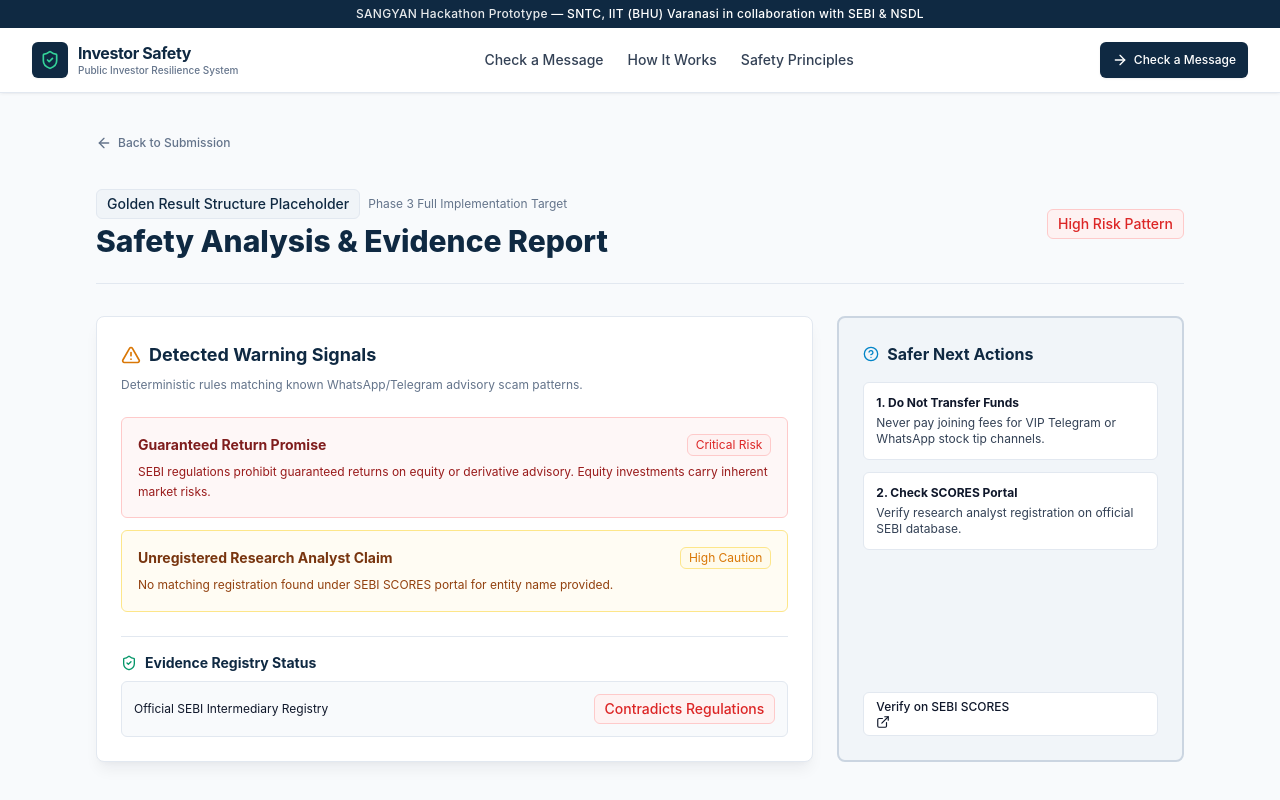
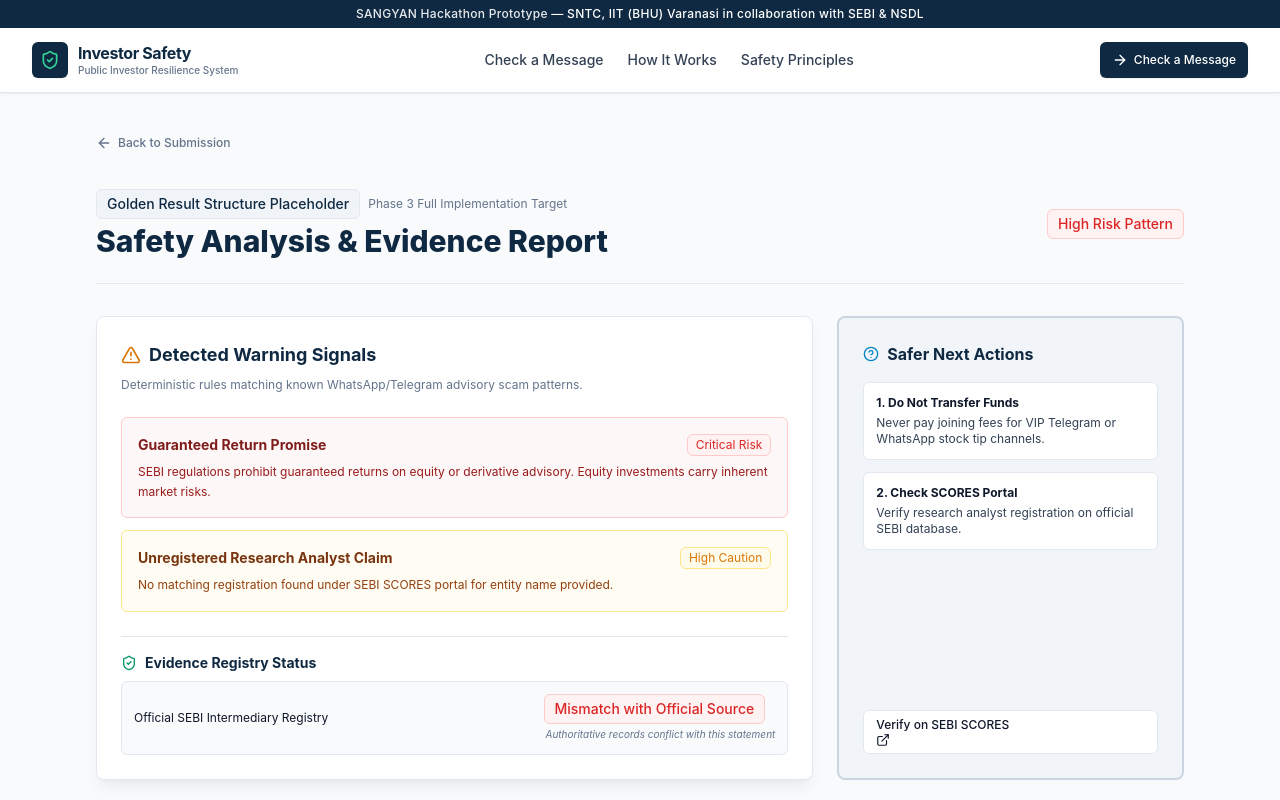
Before and after one commit to mdasif-x1/investor-safety-system, a Next.js app: page /result in a window 1280 px wide. Shown: the top 800 px of the page. Built offline with nearby package versions, Linux system fonts and the light colour scheme.

Commit message:
fix: refine evidence UI badges for plain-language Bharat-first readability

```diff
--- a/src/components/ui/Badge.tsx
+++ b/src/components/ui/Badge.tsx
@@ -53,14 +53,48 @@
 };
 
 export const EvidenceBadge: React.FC<{ status: EvidenceStatus }> = ({ status }) => {
-  const mapping: Record<EvidenceStatus, { label: string; variant: BadgeProps["variant"] }> = {
-    SUPPORTED: { label: "Supported by Official Source", variant: "success" },
-    UNVERIFIED: { label: "Unverified Claim", variant: "warning" },
-    CONTRADICTED: { label: "Contradicts Regulations", variant: "danger" },
-    INSUFFICIENT_INFORMATION: { label: "Insufficient Info", variant: "info" },
-    SOURCE_UNAVAILABLE: { label: "Source Unavailable", variant: "neutral" },
+  const mapping: Record<EvidenceStatus, { label: string; subtext: string; variant: BadgeProps["variant"] }> = {
+    SUPPORTED: {
+      label: "Official Record Match (Verified)",
+      subtext: "Official source matches this claim",
+      variant: "success",
+    },
+    UNVERIFIED: {
+      label: "Unverified Claim (Abhi Verify Nahi Hua)",
+      subtext: "Independent official proof is not established",
+      variant: "warning",
+    },
+    CONTRADICTED: {
+      label: "Mismatch with Official Source",
+      subtext: "Authoritative records conflict with this statement",
+      variant: "danger",
+    },
+    INSUFFICIENT_INFORMATION: {
+      label: "Need Registration ID (Enough Details Nahi)",
+      subtext: "Missing registration number to query official registry",
+      variant: "info",
+    },
+    SOURCE_UNAVAILABLE: {
+      label: "Official Portal Offline (Source Unavailable)",
+      subtext: "Official registry could not be reached at this time",
+      variant: "neutral",
+    },
   };
 
-  const config = mapping[status];
-  return <Badge variant={config.variant}>{config.label}</Badge>;
+  const config = mapping[status] || {
+    label: status,
+    subtext: "",
+    variant: "neutral",
+  };
+
+  return (
+    <div className="flex flex-col items-start gap-0.5">
+      <Badge variant={config.variant}>{config.label}</Badge>
+      {config.subtext && (
+        <span className="text-[10px] text-[var(--text-muted)] italic pl-0.5">
+          {config.subtext}
+        </span>
+      )}
+    </div>
+  );
 };
```
